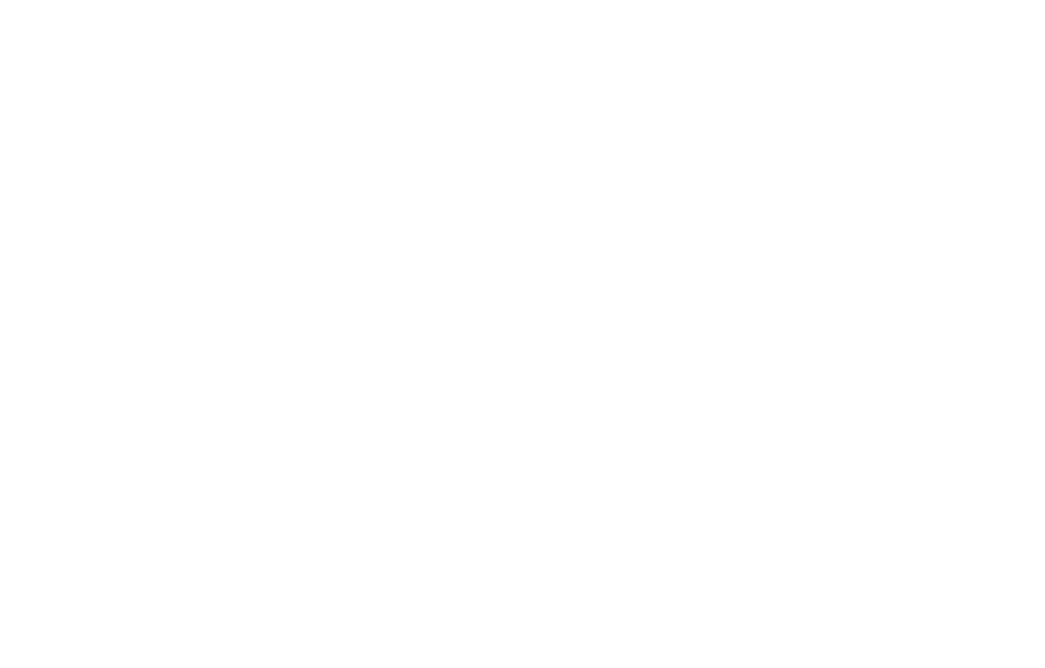
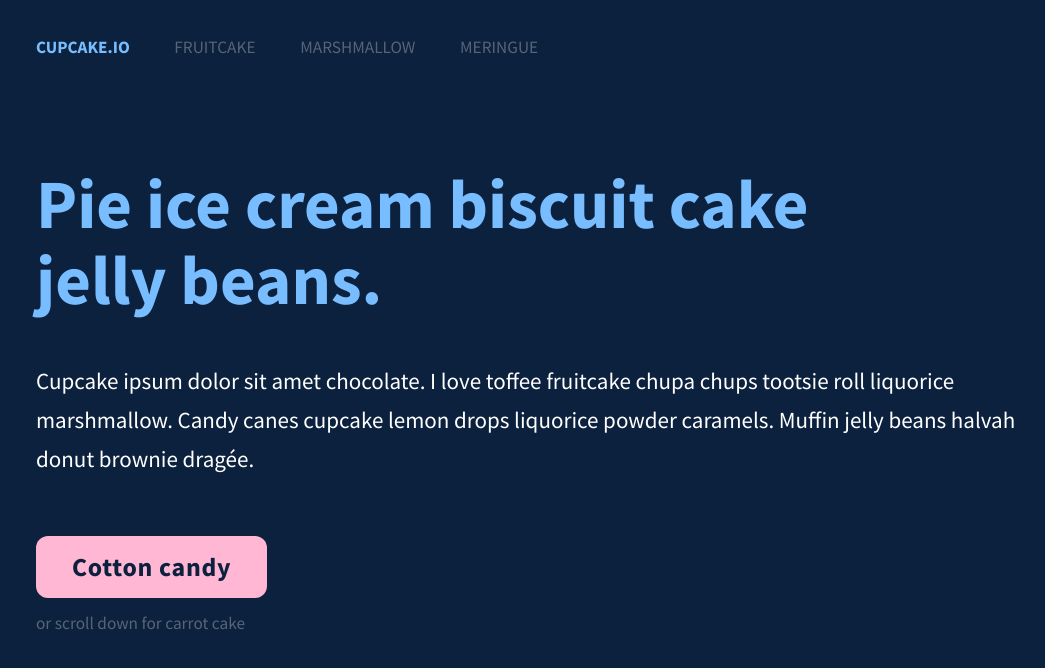
Before and after one commit to marcusbillman/Cupcake.io, a plain HTML site: page index.html in a window 1280 px wide. Shown: the whole page, without its empty margins (64-1109 px from the left). Drawn offline with Linux system fonts and the light colour scheme.

Commit message:
Add hero text and styles

```diff
--- a/css/main.scss
+++ b/css/main.scss
@@ -0,0 +1,111 @@
+* {
+    margin: 0;
+    padding: 0;
+    border: 0;
+    box-sizing: border-box;
+}
+
+$clr-pink-accent: #ffb7d4;
+$clr-blue-accent: #78bdff;
+$clr-blue-dark: #2b72b8;
+$clr-blue-darker: #1d4e8f;
+$clr-blue-darkest: #0c213d;
+
+html {
+    font-size: 62.5%;
+    font-size: 45%;
+    scroll-behavior: smooth;
+}
+
+body {
+    font-family: "Source Sans Pro", "sans-serif";
+    color: white;
+}
+
+h1 {
+    font-size: 9.6rem;
+    font-weight: bold;
+    line-height: 110%;
+    margin-bottom: 6rem;
+}
+
+p {
+    font-size: 3.2rem;
+    font-weight: normal;
+    line-height: 155%;
+    min-width: 3rem;
+}
+
+.container {
+    padding: 0 100px;
+    margin: 0 auto;
+    width: 100%;
+    max-width: 1500px;
+}
+
+nav {
+    padding-top: 5rem;
+    position: fixed;
+
+    .nav-link {
+        font-weight: normal;
+        color: white;
+        opacity: 0.3;
+        text-decoration: none;
+        font-size: 2.4rem;
+        display: inline-block;
+        margin-right: 6rem;
+
+        &--active {
+            font-weight: bold;
+            color: $clr-blue-accent;
+            opacity: 1;
+        }
+    }
+}
+
+.hero {
+    background: $clr-blue-darkest;
+    min-height: 100vh;
+
+    &__container {
+        height: 100vh;
+        display: flex;
+        align-items: center;
+    }
+
+    &__content {
+        max-width: 1000px;
+    }
+
+    h1 {
+        color: $clr-blue-accent;
+        max-width: 800px;
+    }
+
+    p {
+        line-height: 170%;
+        margin-bottom: 8rem;
+    }
+}
+
+.button {
+    display: inline-block;
+    font-size: 3.6rem;
+    font-weight: bold;
+    letter-spacing: 0.1rem;
+    text-decoration: none;
+    background: $clr-pink-accent;
+    color: $clr-blue-darkest;
+    padding: 2rem 5rem;
+    border-radius: 12px;
+    margin-bottom: 2rem;
+}
+
+.fine-print {
+    display: block;
+    font-size: 2.4rem;
+    font-weight: normal;
+    color: white;
+    opacity: 0.3;
+}
--- a/index.html
+++ b/index.html
@@ -15,5 +15,35 @@
         <link rel="stylesheet" href="css/main.css" />
         <title>Cupcake.io</title>
     </head>
-    <body></body>
+    <body>
+        <div class="container">
+            <nav>
+                <a href="" class="nav-link nav-link--active">CUPCAKE.IO</a>
+                <a href="" class="nav-link">FRUITCAKE</a>
+                <a href="" class="nav-link">MARSHMALLOW</a>
+                <a href="" class="nav-link">MERINGUE</a>
+            </nav>
+        </div>
+
+        <section class="hero">
+            <div class="container hero__container">
+                <div class="hero__content">
+                    <h1>
+                        Pie ice cream biscuit cake jelly beans.
+                    </h1>
+                    <p>
+                        Cupcake ipsum dolor sit amet chocolate. I love toffee
+                        fruitcake chupa chups tootsie roll liquorice
+                        marshmallow. Candy canes cupcake lemon drops liquorice
+                        powder caramels. Muffin jelly beans halvah donut brownie
+                        dragée.
+                    </p>
+                    <a href="" class="button">Cotton candy</a>
+                    <span class="fine-print"
+                        >or scroll down for carrot cake</span
+                    >
+                </div>
+            </div>
+        </section>
+    </body>
 </html>
```
Also changed, not shown: css/main.css, 1 other file.
